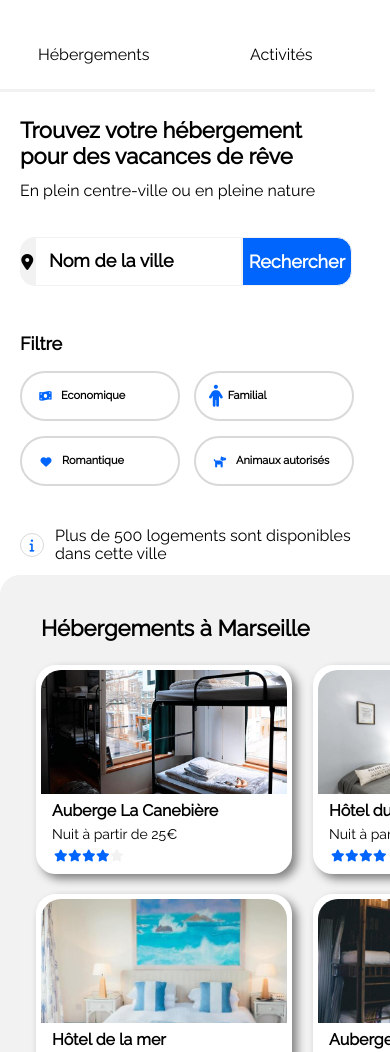
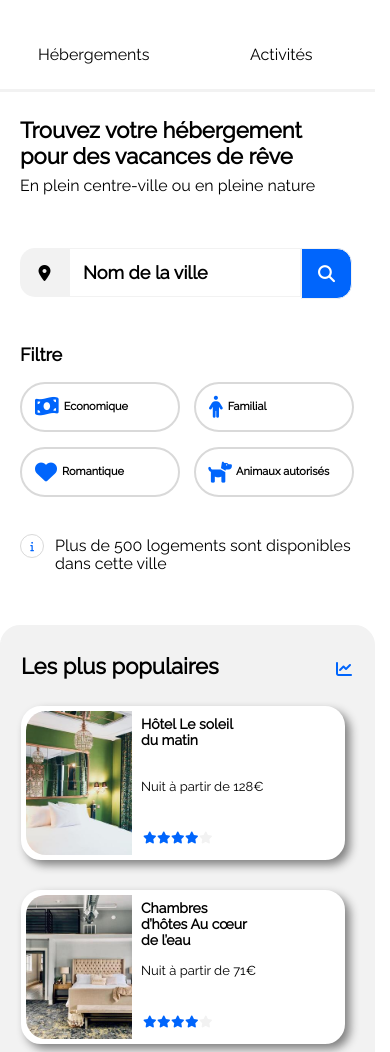
Before and after one commit to MelissaChop/Booki, a plain HTML site: page index.html in a window 390 px wide. Shown: the part 43-1095 px from the top of the page. Drawn offline with nearby package versions, Linux system fonts and the light colour scheme.

Commit message:
Debut Media Mobile jusqua ppopulaire

```diff
--- a/CSS/style.css
+++ b/CSS/style.css
@@ -112,7 +112,7 @@ text-align: left;
 margin: 0px;
 }
 
-.recherche p{
+.recherche1{
 font-weight: 400;
 font-size: 16px;
 height: 19px;
@@ -165,6 +165,9 @@ margin-top: 8px;
   text-align: center;
   line-height: 21.13px;
   color:white;
+}
+.fa-magnifying-glass{
+  display: none;
 }
 
 /* FILTRE*/
@@ -244,16 +247,11 @@ margin-top: 8px;
 }
 
 
-
-.ligneinfo{
-  font-weight: 400 ;
-  display:flex;
-  align-items: center;
+.filtre3{
+  display: flex;
+  gap: 11px;
   width: 447px;
-  height: 19x;
-  font-size:16px;
-  justify-content: space-between;
-  margin-bottom: 0px;
+  height: 24px;
 }
 
 .fa-info{
@@ -266,10 +264,19 @@ margin-top: 8px;
   display: flex;
   align-items: center;
   justify-content: center;
-  font-size: small;
+  font-size: 10px;
+}
+
+.ligneinfo{
+  width: 412px;
+  height: 19px;
+  font-weight: 400 ;
+  display: flex;
+  font-size:16px;
+  margin-top: 3px;
   margin-bottom: 0px;
+}
 
-}
 
 /*Herbergement */
 .sechebergement{
@@ -650,14 +657,8 @@ visibility: hidden;
   width: 406px;
 }
 
-.filtre2{
-  width: 846px;
-}
 
-.ligneinfo{
-  margin-top:7px;
-  margin-bottom: 19px;
-}
+
 
 /*Sections*/
 
@@ -866,6 +867,8 @@ footer{
 {
   html{
     width: 375px;
+    height: 4113px;
+    margin-right: 0px;
   }
 
 
@@ -918,18 +921,37 @@ footer{
     margin-top: 52px;
    }
 
-   .recherche p{
-    width: 315px;
-    margin-top: 13px;
-    margin-bottom: 0px;
-   }
-
   .rectangle{
     width: 332px;
     height: 49px;
     margin-top: 36px;
     margin-bottom: 34px;
   }
+
+  .ico{
+    width: 49px;
+    height: 49px;
+  }
+
+  .ville{
+    width: 233px;
+    height: 49px;
+  }
+
+  .disabled{
+    width: 51px;
+    height: 51px;
+    padding: 0px;
+  }
+
+  .fa-magnifying-glass{
+    display: inline-block;
+    font-size: 17px;
+  }
+  .mot{
+    display: none;
+  }
+
 
   .filtre2{
     flex-direction: column;
@@ -962,6 +984,7 @@ footer{
 .fa-money-bill-wave{
   min-width: 21px;
   min-height: 14.78px;
+  font-size: 21px;
 }
 
 
@@ -973,44 +996,45 @@ footer{
 .fa-heart{
 min-width: 22px;
   min-height: 18.33px;
+  font-size: 22px;
 }
 
 .fa-dog{
 min-width: 21px;
   min-height: 20px;
+  font-size: 21px;
+}
+
+.filtre3{
+  width: 333px;
+  height: 57px;
+  margin-bottom: 17px;
 }
 
   .ligneinfo{
     width: 298px;
     height: 57px;
     display: flex;
-    gap:11px;
+    flex-wrap: wrap;
   }
-
-p.ligneinfo{
-  width: 333px;
-}
-
-i.fa-solid.fa-info{
-   min-width: 24px;
-    height: 24px;
-}
-
 
 
   /*Sections*/
 
   .sections{
-    width:883px;
+    width:875px;
     min-height: 1288px;
     display: flex;
     flex-wrap: nowrap;
     flex-direction: column;
     gap:0px;
-    margin-top: 20px;
+    margin-top: 0px;
   }
 
   /*Hebergement*/
+.sechebergement{
+  order: 1;
+}
   .hebergement{
     width:880px;
     min-height: 626px;
@@ -1045,42 +1069,49 @@ i.fa-solid.fa-info{
   }
 
   /*Populaire*/
+  .populaire{
+    max-width: 375px;
+    min-height: 580px;
+    margin-top: 17px;
+    padding-left: 20px;
+    padding-right: 21px;
+    text-align: center;
+  }
+  .populaire2{
+    max-width: 334px;
+    height: 453px;
+    display:flex;
+    flex-wrap: nowrap;
+    flex-direction: column;
+  }
+
   .tlg2{
-    margin-top: 34px;
-    width: 206px;
-    margin-left: 0px;
-    margin-bottom: 26px;
+    width: 262px;
+    height: 26px;
+    margin: 0px;
+    text-align: start;
   }
 
   .fa-chart-line{
     width: 18px;
     height: 16px;
-  }
-
-  .populaire{
-    min-width: 885px;
-    min-height: 278px;
-    padding-left: 40px;
-    padding-right: 18px;
-    margin-top: 53px;
-  }
-
-  .populaire2{
-    width: 757px;
-    height: 144px;
-    display:flex;
-    flex-wrap: nowrap;
+    margin: 0px;
+    margin-top: 7px;
   }
 
   .titpop{
-    gap:579px;
+    max-width:334px ;
+    height: 26px;
+    margin-top: 28px;
+    margin-bottom: 26px;
+    gap: 54px;
   }
 
   .logement{
-    min-width:252px;
-    min-height: 144px;
+    max-width:324px;
+    min-height: 154px;
     margin-left: 0px;
-    margin-right: 23px;
+    margin-right: 0px;
   }
 
   .log2{
@@ -1131,7 +1162,9 @@ i.fa-solid.fa-info{
   }
 
   /*Activites*/
-
+  .activite1{
+    order: 1;
+  }
 
   .tlg3{
     width: 212px;
--- a/index.html
+++ b/index.html
@@ -35,11 +35,11 @@
         <main>
                 <section class="recherche"><!--Recherches-->
                         <h1 class="tlg0">Trouvez votre hébergement pour des vacances de rêve</h1>
-                        <p>En plein centre-ville ou en pleine nature</p>
+                        <p class="recherche1">En plein centre-ville ou en pleine nature</p>
                         <form class="rectangle">
                                 <span class="ico"><i class="fa-sharp fa-solid fa-location-dot"></i> </span>
                                 <input type="search" name="ville" class="ville" placeholder="Nom de la ville"/>
-                                <button type="submit" href="#" class="disabled">Rechercher</button>
+                                <button type="submit" href="#" class="disabled"><i class="fa-solid fa-magnifying-glass"></i><p class="mot">Rechercher </p></button>
                         </form>
                 <section class="filtre2">
                         <h2>Filtre</h2>
@@ -50,8 +50,9 @@
                                         <span class="filter"><i class="fa-sharp fa-solid fa-dog"></i>Animaux autorisés</span>
                         </div>
                 </section>
-                        <div>
-                                <p class="ligneinfo"><i class="fa-solid fa-info"></i> Plus de 500 logements sont disponibles dans cette ville</p>
+                        <div class="filtre3">
+                                <i class="fa-solid fa-info"></i>
+                                <p class="ligneinfo">Plus de 500 logements sont disponibles dans cette ville</p>
                         </div>
                 </section>
 
```
